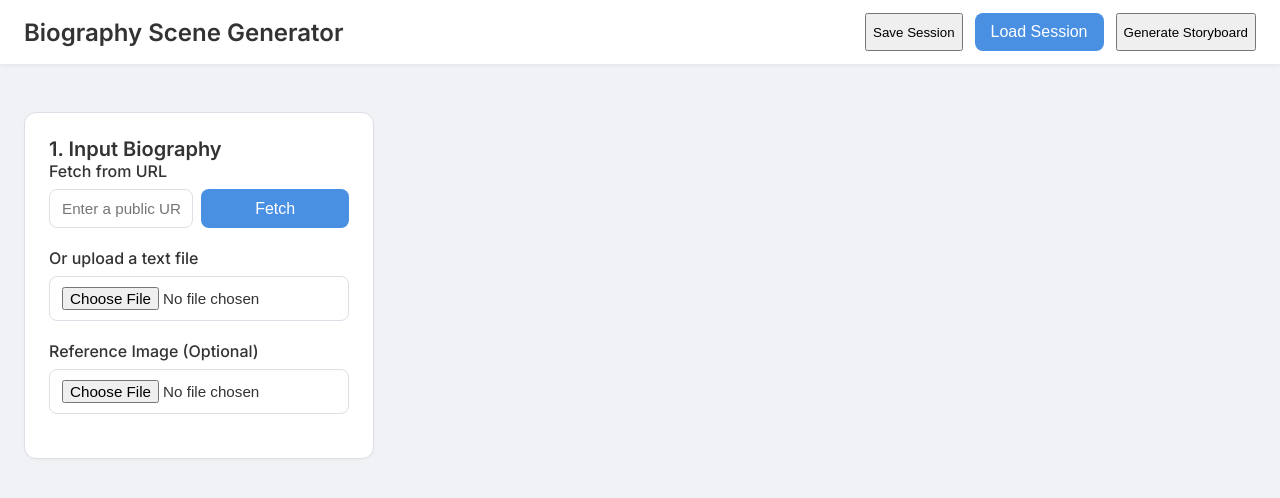
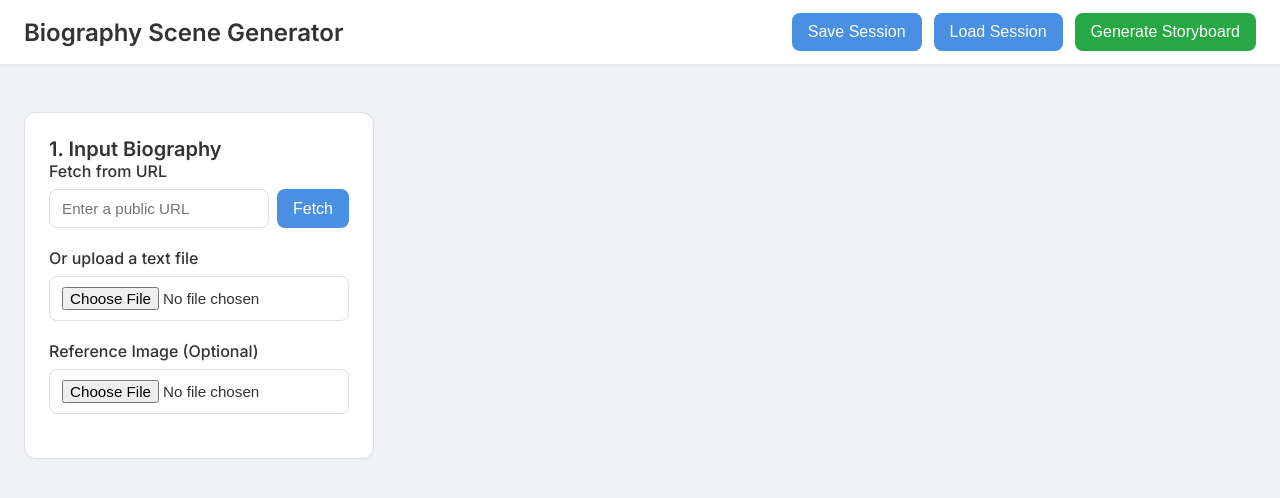
Before and after one commit to jackwaashere/Biography-Visualizer, a website: page index.html in a window 1280 px wide. Drawn offline with Linux system fonts and the light colour scheme.

Commit message:
Fixed Save Session and Generate Storyboard button UI, made Generate buttons green. TODO: make generate image buttons also green

```diff
--- a/style.css
+++ b/style.css
@@ -123,7 +123,7 @@ input[type="file"] {
     cursor: pointer;
 }
 
-#fetch-btn, #generate-scenes-btn, #save-btn, #load-btn, .generate-img-btn {
+#fetch-btn, #generate-scenes-btn, #save-btn, #load-btn, .generate-img-btn, #saveSessionBtn, #generate-storyboard-btn {
     background-color: var(--primary-color);
     color: var(--button-text-color);
     border: none;
@@ -135,13 +135,17 @@ input[type="file"] {
     transition: background-color 0.2s ease-in-out, box-shadow 0.2s ease-in-out;
 }
 
-#fetch-btn:hover, #generate-scenes-btn:hover, #save-btn:hover, #load-btn:hover, .generate-img-btn:hover {
+#fetch-btn:hover, #generate-scenes-btn:hover, #save-btn:hover, #load-btn:hover, .generate-img-btn:hover, #saveSessionBtn:hover, #generate-storyboard-btn:hover {
     background-color: var(--primary-hover-color);
     box-shadow: 0 2px 8px rgba(74, 144, 226, 0.3);
 }
 
-#generate-scenes-btn, #fetch-btn {
-    width: 100%;
+#generate-scenes-btn, #generate-storyboard-btn {
+    background-color: #28a745;
+}
+
+#generate-scenes-btn:hover, #generate-storyboard-btn:hover {
+    background-color: #218838;
 }
 
 #generate-scenes-btn.generating, .generate-img-btn.generating {
```
